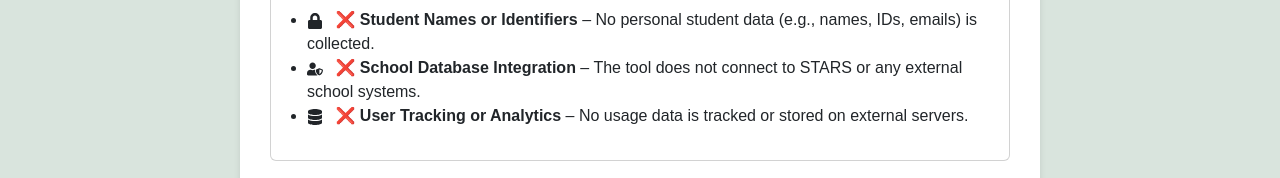
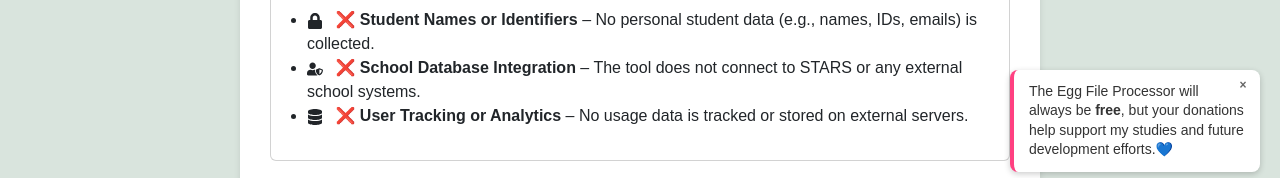
Before and after one commit to tayylorngo/egg-file-processor, a React (Create React App) app: page /privacy-policy in a window 1280 px wide. Shown: the part 559-737 px from the top of the page. Built offline with nearby package versions, Linux system fonts and the light colour scheme.

Commit message:
added donate button

```diff
--- a/src/App.js
+++ b/src/App.js
@@ -1,5 +1,6 @@
 import { BrowserRouter as Router, Routes, Route } from 'react-router-dom';
 import NavbarTop from './components/NavbarTop/NavbarTop';
+import DonateButton from './components/DonateButton/DonateButton';
 // import NavbarBottom from './components/NavbarBottom/NavbarBottom';
 import "./App.css"
 import Home from './Pages/Home/Home';
@@ -28,6 +29,7 @@ function App() {
             </>
           } />
         </Routes>
+        <DonateButton />
         {/* <NavbarBottom /> */}
       </div>
     </Router>
--- /dev/null
+++ b/src/components/DonateButton/DonateButton.css
@@ -0,0 +1,83 @@
+/* Donation container - ensures correct positioning */
+.donation-container {
+    position: fixed;
+    bottom: 20px; /* Distance from the bottom */
+    right: 20px; /* Distance from the right */
+    display: flex;
+    flex-direction: column;
+    align-items: flex-end;
+    z-index: 1000; /* Ensures it stays above other elements */
+  }
+
+  /* Donation message box */
+  .donation-message {
+    background: #ffffff;
+    color: #333;
+    padding: 12px 15px;
+    font-size: 14px;
+    border-radius: 8px;
+    box-shadow: 0 2px 6px rgba(0, 0, 0, 0.2);
+    margin-bottom: 8px;
+    max-width: 250px;
+    text-align: left;
+    border-left: 4px solid #ff4081;
+    position: relative;
+  }
+
+  .donation-message p {
+    margin: 0;
+    font-weight: 500;
+    line-height: 1.4;
+  }
+
+/* Close button */
+.close-btn {
+    background: none;
+    border: none;
+    font-size: 12px; /* Reduce text size */
+    font-weight: bold;
+    color: #666;
+    cursor: pointer;
+    position: absolute;
+    top: 6px;
+    right: 8px;
+    width: 18px;  /* Ensures button stays small */
+    height: 18px;
+    line-height: 18px;
+    text-align: center;
+    border-radius: 50%;
+    display: flex;
+    align-items: center;
+    justify-content: center;
+    padding: 0; /* Ensure no extra hover space */
+    margin: 0; /* Prevent unintended space */
+    transition: color 0.2s ease-in-out, transform 0.1s ease-in-out;
+  }
+
+  .close-btn:hover {
+    color: #333; /* Darken color on hover */
+    transform: scale(1.1); /* Slight zoom effect */
+  }
+
+
+
+  /* Donation button */
+  .donate-button {
+    background-color: #ff4081;
+    color: white;
+    padding: 10px 15px;
+    font-size: 14px;
+    font-weight: bold;
+    border-radius: 50px;
+    text-decoration: none;
+    box-shadow: 0 4px 6px rgba(0, 0, 0, 0.2);
+    transition: background 0.3s ease-in-out;
+    display: flex;
+    align-items: center;
+    justify-content: center;
+  }
+
+  .donate-button:hover {
+    background-color: #d81b60;
+    text-decoration: none;
+  }
--- /dev/null
+++ b/src/components/DonateButton/DonateButton.js
@@ -0,0 +1,30 @@
+import React, { useState } from 'react';
+import { FaHeart } from 'react-icons/fa';
+import "./DonateButton.css"; // Custom styles
+
+const DonateButton = () => {
+  const [showMessage, setShowMessage] = useState(true);
+
+  return (
+    <div className="donation-container">
+      {showMessage && (
+        <div className="donation-message">
+          <p>
+            The Egg File Processor will always be <strong>free</strong>, but your donations help support my studies and future development efforts.💙
+          </p>
+          <button className="close-btn" onClick={() => setShowMessage(false)}>×</button>
+        </div>
+      )}
+      <a
+        href="https://buymeacoffee.com/taylorngo" // Replace with your actual donation link
+        target="_blank"
+        rel="noopener noreferrer"
+        className="donate-button"
+      >
+        <FaHeart className="me-2" /> Donate
+      </a>
+    </div>
+  );
+};
+
+export default DonateButton;
```
